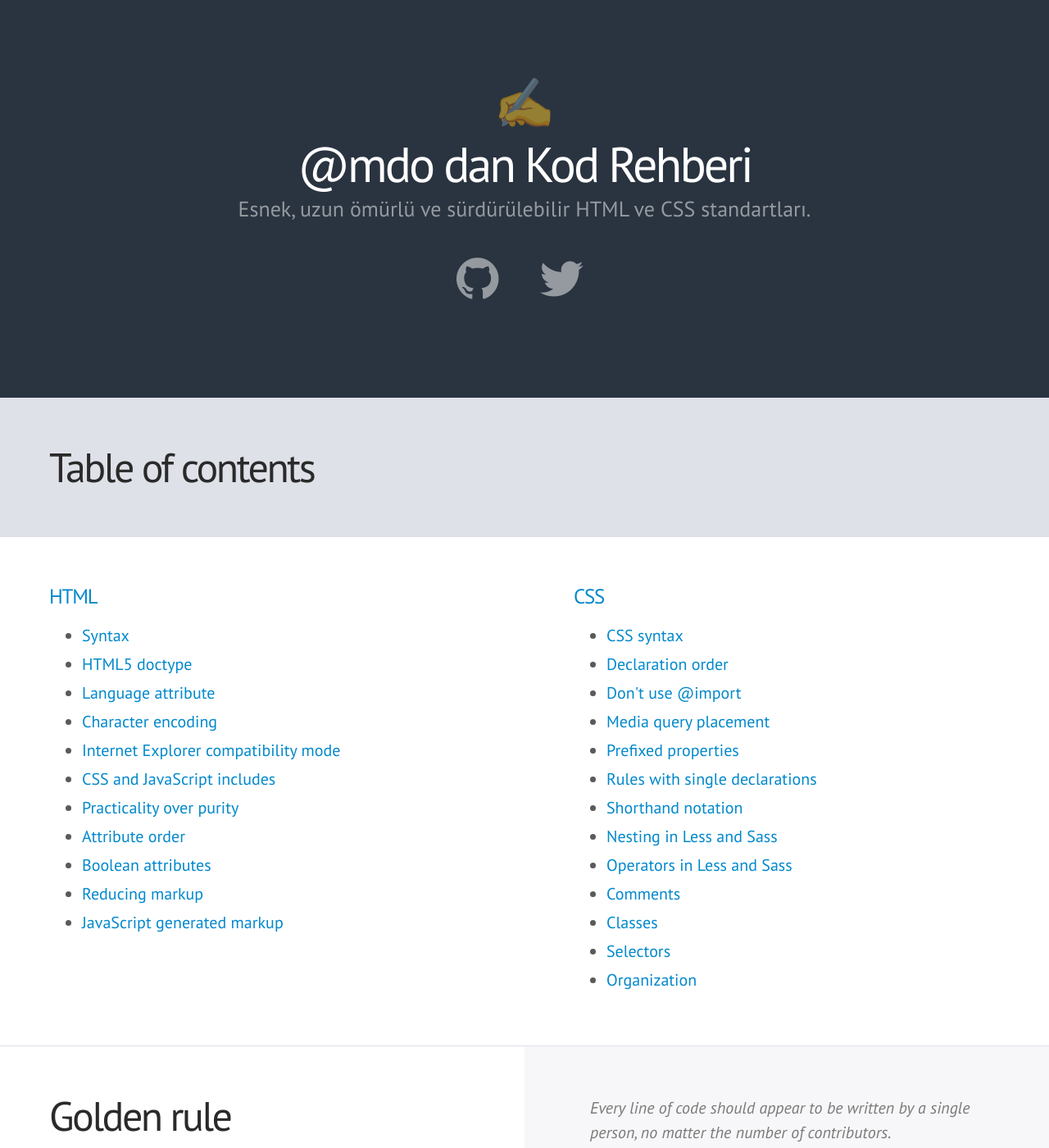
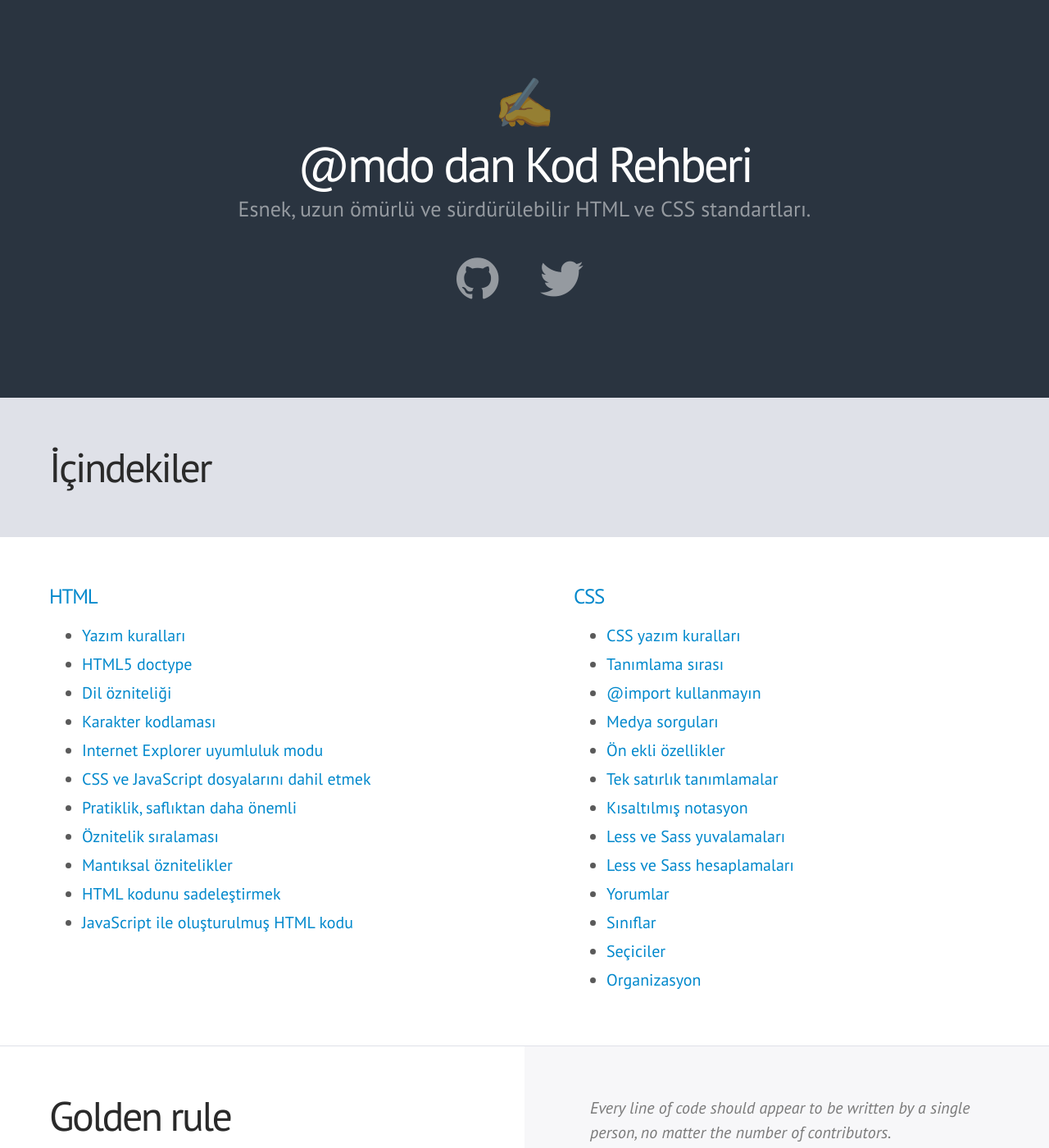
Before and after one commit to hayatbiralem/kod-rehberi, a Jekyll site: the page built from index.html, in a window 1280 px wide and 1400 px high. Shown: the whole window at 82% size. Built offline with Jekyll 4.4.1, drawn with Linux system fonts in a browser that asks for light colours; some web fonts are replaced; Markdown is read by kramdown in place of the engine named in the settings; comment, search, counter and statistics services are not loaded.

Commit message:
Table of contents and anchors was translated

```diff
--- a/index.html
+++ b/index.html
@@ -4,41 +4,41 @@
 
 
 <div class="heading" id="toc">
-  <h2>Table of contents</h2>
+  <h2>İçindekiler</h2>
 </div>
 <div class="section toc">
   <div class="col">
     <h4><a href="#html">HTML</a></h4>
     <ul>
-      <li><a href="#html-syntax">Syntax</a></li>
+      <li><a href="#html-yazim-kurallari">Yazım kuralları</a></li>
       <li><a href="#html-doctype">HTML5 doctype</a></li>
-      <li><a href="#html-lang">Language attribute</a></li>
-      <li><a href="#html-encoding">Character encoding</a></li>
-      <li><a href="#html-ie-compatibility-mode">Internet Explorer compatibility mode</a></li>
-      <li><a href="#html-style-script">CSS and JavaScript includes</a></li>
-      <li><a href="#html-practicality">Practicality over purity</a></li>
-      <li><a href="#html-attribute-order">Attribute order</a></li>
-      <li><a href="#html-boolean-attributes">Boolean attributes</a></li>
-      <li><a href="#html-reducing-markup">Reducing markup</a></li>
-      <li><a href="#html-javascript">JavaScript generated markup</a></li>
+      <li><a href="#html-dil">Dil özniteliği</a></li>
+      <li><a href="#html-karakter-kodlamasi">Karakter kodlaması</a></li>
+      <li><a href="#html-ie-uyumluluk-modu">Internet Explorer uyumluluk modu</a></li>
+      <li><a href="#html-css-ve-javascript">CSS ve JavaScript dosyalarını dahil etmek</a></li>
+      <li><a href="#html-pratiklik">Pratiklik, saflıktan daha önemli</a></li>
+      <li><a href="#html-oznitelik-siralamasi">Öznitelik sıralaması</a></li>
+      <li><a href="#html-mantiksal-oznitelikler">Mantıksal öznitelikler</a></li>
+      <li><a href="#html-kodunu-sadelestirmek">HTML kodunu sadeleştirmek</a></li>
+      <li><a href="#html-javascript">JavaScript ile oluşturulmuş HTML kodu</a></li>
     </ul>
   </div>
   <div class="col">
     <h4><a href="#css">CSS</a></h4>
     <ul>
-      <li><a href="#css-syntax">CSS syntax</a></li>
-      <li><a href="#css-declaration-order">Declaration order</a></li>
-      <li><a href="#css-import">Don't use @import</a></li>
-      <li><a href="#css-media-queries">Media query placement</a></li>
-      <li><a href="#css-prefixed-properties">Prefixed properties</a></li>
-      <li><a href="#css-single-declarations">Rules with single declarations</a></li>
-      <li><a href="#css-shorthand">Shorthand notation</a></li>
-      <li><a href="#css-nesting">Nesting in Less and Sass</a></li>
-      <li><a href="#css-operators">Operators in Less and Sass</a></li>
-      <li><a href="#css-comments">Comments</a></li>
-      <li><a href="#css-classes">Classes</a></li>
-      <li><a href="#css-selectors">Selectors</a></li>
-      <li><a href="#css-organization">Organization</a></li>
+      <li><a href="#css-yazim-kurallari">CSS yazım kuralları</a></li>
+      <li><a href="#css-tanimlama-sirasi">Tanımlama sırası</a></li>
+      <li><a href="#css-import-kullanmayin">@import kullanmayın</a></li>
+      <li><a href="#css-medya-sorgulari">Medya sorguları</a></li>
+      <li><a href="#css-on-ekli-ozellikler">Ön ekli özellikler</a></li>
+      <li><a href="#css-tek-satirlik-tanimlamalar">Tek satırlık tanımlamalar</a></li>
+      <li><a href="#css-kisaltilmis-notasyon">Kısaltılmış notasyon</a></li>
+      <li><a href="#css-yuvalama">Less ve Sass yuvalamaları</a></li>
+      <li><a href="#css-hesaplamalar">Less ve Sass hesaplamaları</a></li>
+      <li><a href="#css-yorumlar">Yorumlar</a></li>
+      <li><a href="#css-siniflar">Sınıflar</a></li>
+      <li><a href="#css-seciciler">Seçiciler</a></li>
+      <li><a href="#css-organizasyon">Organizasyon</a></li>
     </ul>
   </div>
 </div>
@@ -62,7 +62,7 @@
   <h2>HTML</h2>
 </div>
 
-<div class="section" id="html-syntax">
+<div class="section" id="html-yazim-kurallari">
   <div class="col">
     <h3>Syntax</h3>
     <ul>
@@ -88,7 +88,7 @@
   </div>
 </div>
 
-<div class="section" id="html-lang">
+<div class="section" id="html-dil">
   <div class="col">
     <h3>Language attribute</h3>
     <p>From the HTML5 spec:</p>
@@ -103,7 +103,7 @@
   </div>
 </div>
 
-<div class="section" id="html-ie-compatibility-mode">
+<div class="section" id="html-ie-uyumluluk-modu">
   <div class="col">
     <h3>IE compatibility mode</h3>
     <p>Internet Explorer supports the use of a document compatibility <code>&lt;meta&gt;</code> tag to specify what version of IE the page should be rendered as. Unless circumstances require otherwise, it's most useful to instruct IE to use the latest supported mode with <strong>edge mode</strong>.</p>
@@ -114,7 +114,7 @@
   </div>
 </div>
 
-<div class="section" id="html-encoding">
+<div class="section" id="html-karakter-kodlamasi">
   <div class="col">
     <h3>Character encoding</h3>
     <p>Quickly and easily ensure proper rendering of your content by declaring an explicit character encoding. When doing so, you may avoid using character entities in your HTML, provided their encoding matches that of the document (generally UTF-8).</p>
@@ -124,7 +124,7 @@
   </div>
 </div>
 
-<div class="section" id="html-style-script">
+<div class="section" id="html-css-ve-javascript">
   <div class="col">
     <h3>CSS and JavaScript includes</h3>
     <p>Per HTML5 spec, typically there is no need to specify a <code>type</code> when including CSS and JavaScript files as <code>text/css</code> and <code>text/javascript</code> are their respective defaults.</p>
@@ -140,14 +140,14 @@
   </div>
 </div>
 
-<div class="section" id="html-practicality">
+<div class="section" id="html-pratiklik">
   <div class="col">
     <h3>Practicality over purity</h3>
     <p>Strive to maintain HTML standards and semantics, but not at the expense of practicality. Use the least amount of markup with the fewest intricacies whenever possible.</p>
   </div>
 </div>
 
-<div class="section" id="html-attribute-order">
+<div class="section" id="html-oznitelik-siralamasi">
   <div class="col">
     <h3>Attribute order</h3>
     <p>HTML attributes should come in this particular order for easier reading of code.</p>
@@ -166,7 +166,7 @@
   </div>
 </div>
 
-<div class="section" id="html-boolean-attributes">
+<div class="section" id="html-mantiksal-oznitelikler">
   <div class="col">
     <h3>Boolean attributes</h3>
     <p>A boolean attribute is one that needs no declared value. XHTML required you to declare a value, but HTML5 has no such requirement.</p>
@@ -185,7 +185,7 @@
   </div>
 </div>
 
-<div class="section" id="html-reducing-markup">
+<div class="section" id="html-kodunu-sadelestirmek">
   <div class="col">
     <h3>Reducing markup</h3>
     <p>Whenever possible, avoid superfluous parent elements when writing HTML. Many times this requires iteration and refactoring, but produces less HTML. Take the following example:</p>
@@ -208,7 +208,7 @@
   <h2>CSS</h2>
 </div>
 
-<div class="section" id="css-syntax">
+<div class="section" id="css-yazim-kurallari">
   <div class="col">
     <h3>Syntax</h3>
     <ul>
@@ -234,7 +234,7 @@
   </div>
 </div>
 
-<div class="section" id="css-declaration-order">
+<div class="section" id="css-tanimlama-sirasi">
   <div class="col">
     <h3>Declaration order</h3>
     <p>Related property declarations should be grouped together following the order:</p>
@@ -253,7 +253,7 @@
   </div>
 </div>
 
-<div class="section" id="css-import">
+<div class="section" id="css-import-kullanmayin">
   <div class="col">
     <h3>Don't use <code>@import</code></h3>
     <p>Compared to <code>&lt;link&gt;</code>s, <code>@import</code> is slower, adds extra page requests, and can cause other unforeseen problems. Avoid them and instead opt for an alternate approach:</p>
@@ -269,7 +269,7 @@
   </div>
 </div>
 
-<div class="section" id="css-media-queries">
+<div class="section" id="css-medya-sorgulari">
   <div class="col">
     <h3>Media query placement</h3>
     <p>Place media queries as close to their relevant rule sets whenever possible. Don't bundle them all in a separate stylesheet or at the end of the document. Doing so only makes it easier for folks to miss them in the future. Here's a typical setup.</p>
@@ -279,7 +279,7 @@
   </div>
 </div>
 
-<div class="section" id="css-prefixed-properties">
+<div class="section" id="css-on-ekli-ozellikler">
   <div class="col">
     <h3>Prefixed properties</h3>
     <p>When using vendor prefixed properties, indent each property such that the declaration's value lines up vertically for easy multi-line editing.</p>
@@ -290,7 +290,7 @@
   </div>
 </div>
 
-<div class="section" id="css-single-declarations">
+<div class="section" id="css-tek-satirlik-tanimlamalar">
   <div class="col">
     <h3>Single declarations</h3>
     <p>In instances where a rule set includes <strong>only one declaration</strong>, consider removing line breaks for readability and faster editing. Any rule set with multiple declarations should be split to separate lines.</p>
@@ -301,7 +301,7 @@
   </div>
 </div>
 
-<div class="section" id="css-shorthand">
+<div class="section" id="css-kisaltilmis-notasyon">
   <div class="col">
     <h3>Shorthand notation</h3>
     <p>Strive to limit use of shorthand declarations to instances where you must explicitly set all the available values. Common overused shorthand properties include:</p>
@@ -321,7 +321,7 @@
   </div>
 </div>
 
-<div class="section" id="css-nesting">
+<div class="section" id="css-yuvalama">
   <div class="col">
     <h3>Nesting in Less and Sass</h3>
     <p>Avoid unnecessary nesting. Just because you can nest, doesn't mean you always should. Consider nesting only if you must scope styles to a parent and if there are multiple elements to be nested.</p>
@@ -331,7 +331,7 @@
   </div>
 </div>
 
-<div class="section" id="css-operators">
+<div class="section" id="css-hesaplamalar">
   <div class="col">
     <h3>Operators in Less and Sass</h3>
     <p>For improved readability, wrap all math operations in parentheses with a single space between values, variables, and operators.</p>
@@ -341,7 +341,7 @@
   </div>
 </div>
 
-<div class="section" id="css-comments">
+<div class="section" id="css-yorumlar">
   <div class="col">
     <h3>Comments</h3>
     <p>Code is written and maintained by people. Ensure your code is descriptive, well commented, and approachable by others. Great code comments convey context or purpose. Do not simply reiterate a component or class name.</p>
@@ -352,7 +352,7 @@
   </div>
 </div>
 
-<div class="section" id="css-classes">
+<div class="section" id="css-siniflar">
   <div class="col">
     <h3>Class names</h3>
     <ul>
@@ -370,7 +370,7 @@
   </div>
 </div>
 
-<div class="section" id="css-selectors">
+<div class="section" id="css-seciciler">
   <div class="col">
     <h3>Selectors</h3>
     <ul>
@@ -381,7 +381,7 @@
     </ul>
     <p>Additional reading:</p>
     <ul>
-      <li><a href="http://markdotto.com/2012/02/16/scope-css-classes-with-prefixes/">Scope CSS classes with prefixes</a></li>
+      <li><a href="http://markdotto.com/2012/02/16/scope-css-siniflar-with-prefixes/">Scope CSS classes with prefixes</a></li>
       <li><a href="http://markdotto.com/2012/03/02/stop-the-cascade/">Stop the cascade</a></li>
     </ul>
   </div>
@@ -390,7 +390,7 @@
   </div>
 </div>
 
-<div class="section" id="css-organization">
+<div class="section" id="css-organizasyon">
   <div class="col">
     <h3>Organization</h3>
     <ul>
```
